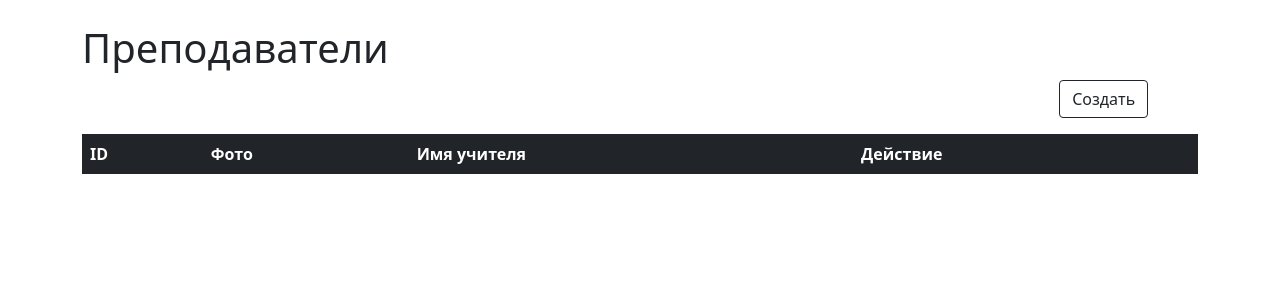
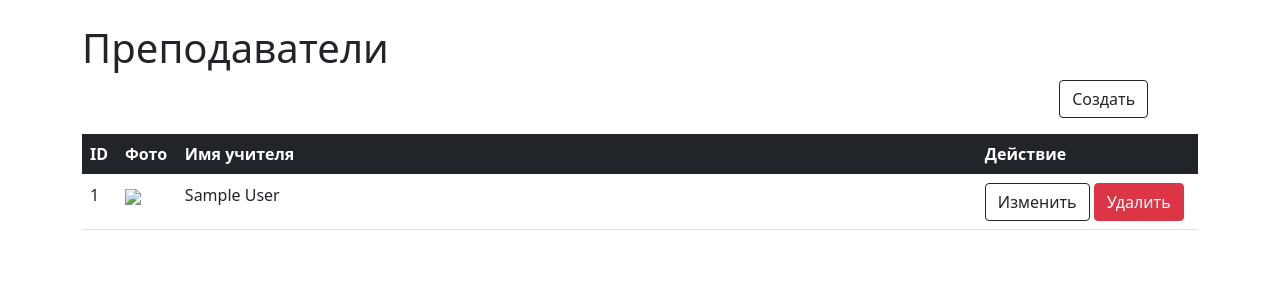
Before and after one commit to p1negin/example, a PHP site: page / in a window 1280 px wide. Shown: the part 56-356 px from the top of the page. Run offline with PHP 8.4, Linux system fonts and the light colour scheme; the visitor is signed in with stand-in values (Sample User, id 1); tables that the repository leaves empty or names only in its code hold one stand-in row (values such as "Sample post"); data that the repository does not hold is empty.

Commit message:
set localhost db

```diff
--- a/index.php
+++ b/index.php
@@ -12,10 +12,10 @@ const ROOT_DIR = __DIR__;
 
 require_once ROOT_DIR . '/vendor/autoload.php';
 
-const MySQL_HOST = '';
-const MySQL_USER = '';
+const MySQL_HOST = '127.0.0.1';
+const MySQL_USER = 'root';
 const MySQL_PASS = '';
-const MySQL_BASE = '';
+const MySQL_BASE = 'project';
 
 try {
     Core::run();
```
